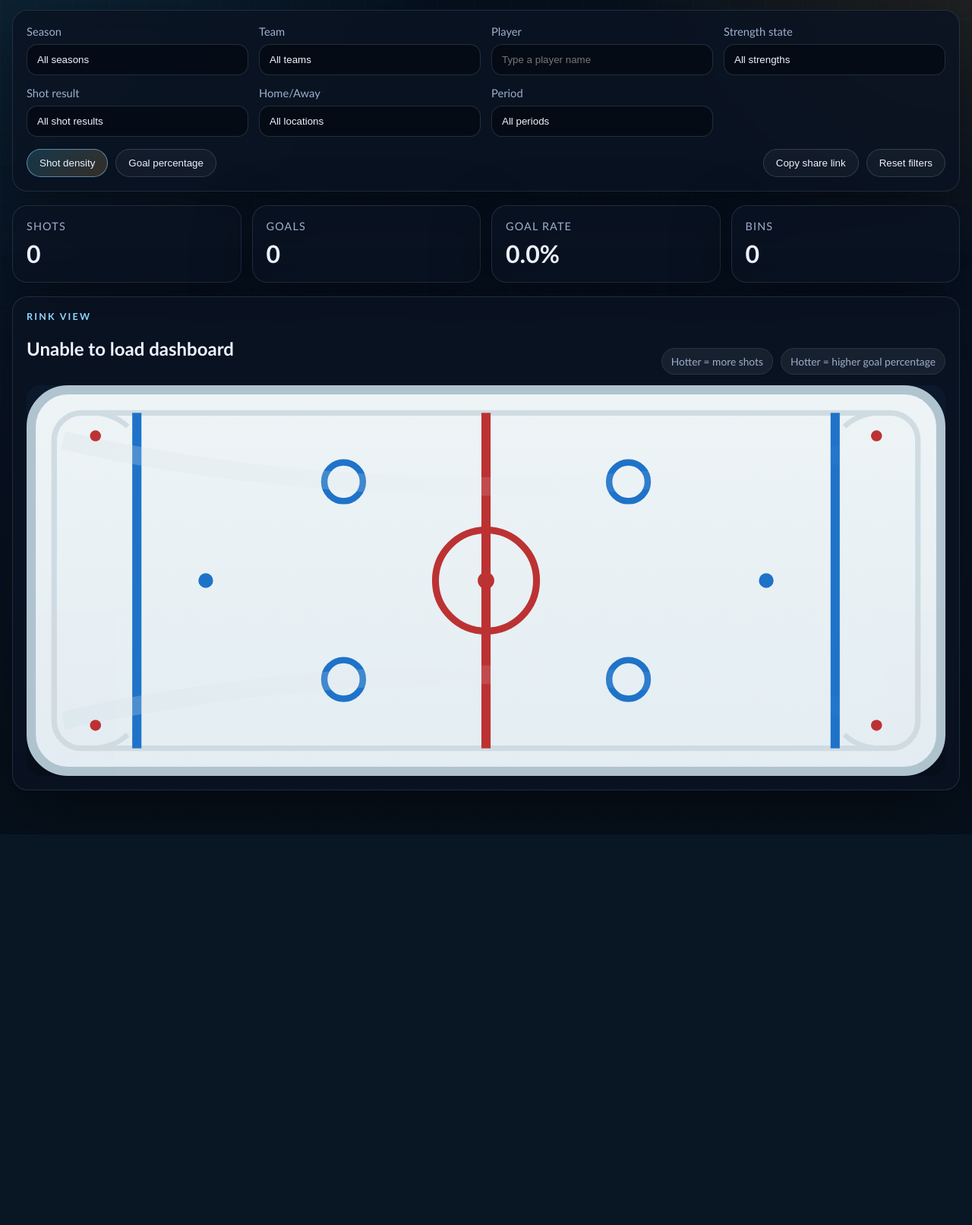
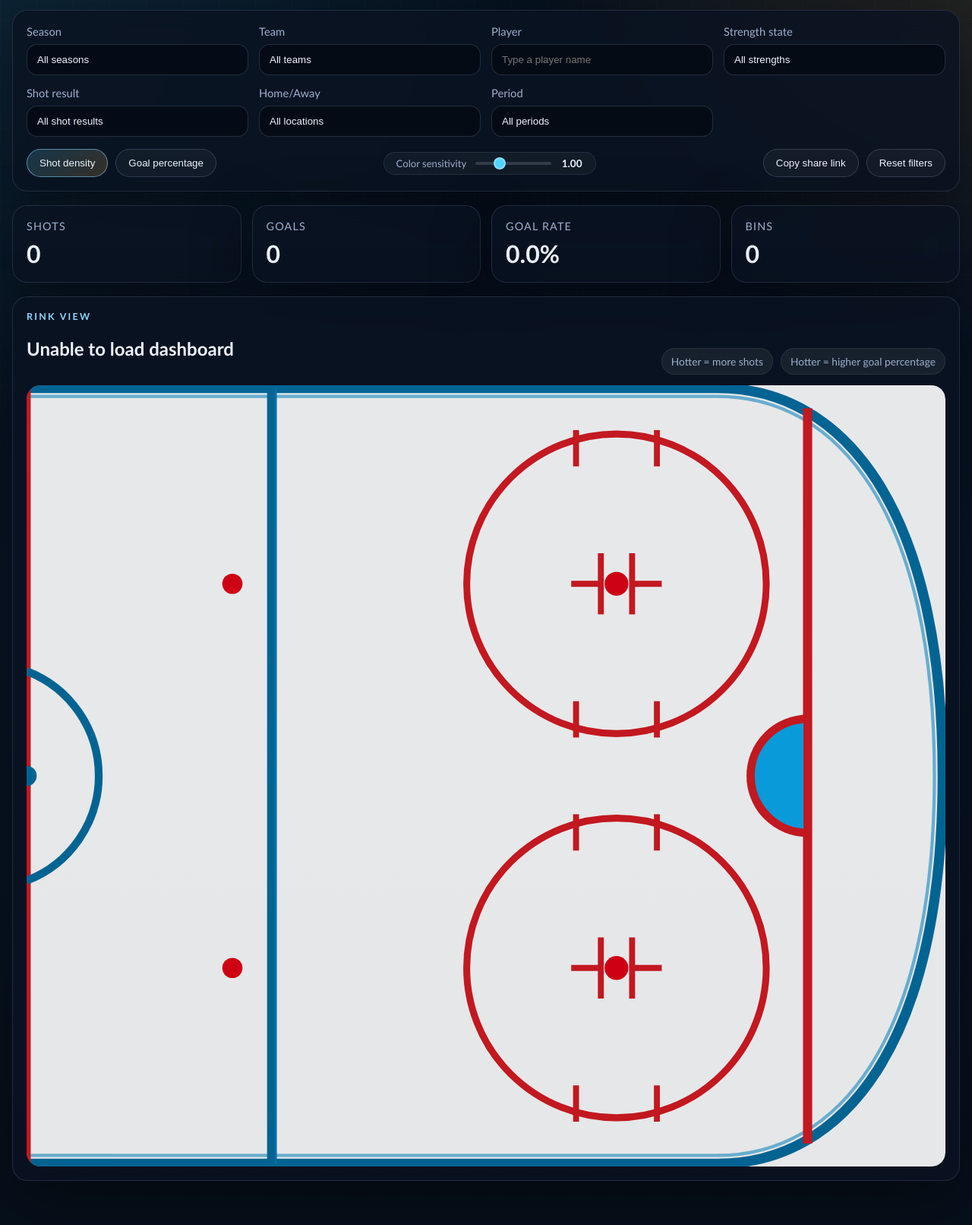
Before and after one commit to kevinrmatheson/HockeyShotMap, a Flask app: page / in a window 1280 px wide. Shown: the part 167-1779 px from the top of the page at 76% size. Before the commit the page ends 1265 px from the top, so only its background shows below. Run offline with Flask 3, Linux system fonts and the light colour scheme; data that the repository does not hold is empty.

Commit message:
Commit: Half-rink heatmap with 180° fold & crisp SVG
Half-rink view (0–100 x): discards shots past center red line
180° rotation fold in SQL: ABS(x) + CASE WHEN x<0 THEN -y ELSE y END — true spin, not mirror
Crisp vector rink (SVG, viewBox 0 0 100 85) — no JPEG artifacts
Color sensitivity slider (0.2–3.0) with power-curve gradient, shareable via URL
CSS aspect-ratio 100/85 matches coordinate system

```diff
--- a/visualization/query_engine.py
+++ b/visualization/query_engine.py
@@ -108,6 +108,7 @@ def get_summary(db_path: str, filters: HeatmapFilters) -> dict[str, Any]:
          SUM(CASE WHEN shot_result = 'Goal' THEN 1 ELSE 0 END) AS goal_count
       FROM shots
       WHERE {where_clause}
+        AND x IS NOT NULL
    """
 
    with _connect(db_path) as connection:
@@ -127,12 +128,13 @@ def get_heatmap_bins(db_path: str, filters: HeatmapFilters, bin_size: float = DE
    where_clause, params = _build_where(filters)
    query = f"""
       SELECT
-         CAST((x + 100.0) / ? AS INTEGER) AS bin_x,
-         CAST((y + 42.5) / ? AS INTEGER) AS bin_y,
+         CAST(ABS(x) / ? AS INTEGER) AS bin_x,
+         CAST(CASE WHEN x < 0 THEN (-y + 42.5) ELSE (y + 42.5) END / ? AS INTEGER) AS bin_y,
          COUNT(*) AS shot_count,
          SUM(CASE WHEN shot_result = 'Goal' THEN 1 ELSE 0 END) AS goal_count
       FROM shots
       WHERE {where_clause}
+        AND x IS NOT NULL
       GROUP BY bin_x, bin_y
       ORDER BY shot_count DESC
    """
@@ -146,7 +148,7 @@ def get_heatmap_bins(db_path: str, filters: HeatmapFilters, bin_size: float = DE
       goal_count = int(row["goal_count"] or 0) if row["goal_count"] is not None else 0
       x_bin = int(row["bin_x"])
       y_bin = int(row["bin_y"])
-      center_x = (x_bin * bin_size) - 100.0 + (bin_size / 2.0)
+      center_x = (x_bin * bin_size) + (bin_size / 2.0)
       center_y = (y_bin * bin_size) - 42.5 + (bin_size / 2.0)
       goal_pct = (goal_count / shot_count * 100.0) if shot_count else 0.0
 
--- a/visualization/static/css/app.css
+++ b/visualization/static/css/app.css
@@ -172,10 +172,12 @@ h1 {
 }
 
 .mode-toggle,
+.sens-control,
 .action-buttons {
    display: flex;
    gap: 10px;
    flex-wrap: wrap;
+   align-items: center;
 }
 
 .mode-button,
@@ -198,6 +200,67 @@ h1 {
 .mode-button.is-active {
    background: linear-gradient(135deg, rgba(83, 212, 255, 0.18), rgba(255, 179, 71, 0.18));
    border-color: rgba(141, 215, 255, 0.55);
+}
+
+.sens-control {
+   display: flex;
+   align-items: center;
+   gap: 10px;
+   background: rgba(255, 255, 255, 0.04);
+   border: 1px solid rgba(173, 197, 233, 0.12);
+   border-radius: 999px;
+   padding: 6px 16px;
+}
+
+.sens-label {
+   font-size: 0.82rem;
+   color: var(--muted);
+   white-space: nowrap;
+}
+
+.sens-slider {
+   -webkit-appearance: none;
+   appearance: none;
+   width: 100px;
+   height: 4px;
+   border-radius: 2px;
+   background: rgba(255, 255, 255, 0.15);
+   outline: none;
+   cursor: pointer;
+}
+
+.sens-slider::-webkit-slider-thumb {
+   -webkit-appearance: none;
+   appearance: none;
+   width: 16px;
+   height: 16px;
+   border-radius: 50%;
+   background: var(--accent-2);
+   border: 2px solid rgba(255, 255, 255, 0.3);
+   cursor: pointer;
+   transition: transform 0.12s ease;
+}
+
+.sens-slider::-webkit-slider-thumb:hover {
+   transform: scale(1.2);
+}
+
+.sens-slider::-moz-range-thumb {
+   width: 16px;
+   height: 16px;
+   border-radius: 50%;
+   background: var(--accent-2);
+   border: 2px solid rgba(255, 255, 255, 0.3);
+   cursor: pointer;
+}
+
+.sens-value {
+   font-size: 0.85rem;
+   font-weight: 700;
+   color: var(--text);
+   min-width: 2.2em;
+   text-align: center;
+   font-variant-numeric: tabular-nums;
 }
 
 .summary-grid {
@@ -253,7 +316,7 @@ h1 {
 .rink-stage {
    position: relative;
    width: 100%;
-   aspect-ratio: 200 / 85;
+   aspect-ratio: 100 / 85;
    overflow: hidden;
    border-radius: 18px;
    background: linear-gradient(180deg, rgba(14, 30, 52, 0.72), rgba(7, 16, 29, 0.92));
@@ -268,9 +331,10 @@ h1 {
 }
 
 .rink-image {
-   object-fit: cover;
-   opacity: 0.96;
-   filter: drop-shadow(0 30px 70px rgba(0, 0, 0, 0.24));
+   display: block;
+   object-fit: fill;
+   opacity: 0.9;
+   border-radius: 18px;
 }
 
 #heatmap-canvas {
--- a/visualization/static/js/app.js
+++ b/visualization/static/js/app.js
@@ -17,6 +17,8 @@ const controls = {
    goalPctMode: document.getElementById("goal-pct-mode"),
    copyLink: document.getElementById("copy-link-button"),
    reset: document.getElementById("reset-button"),
+   sensitivity: document.getElementById("sensitivity-slider"),
+   sensValue: document.getElementById("sens-value"),
 };
 
 const summaryEls = {
@@ -37,6 +39,7 @@ const state = {
    period: "all",
    mode: "density",
    bin_size: 5,
+   sensitivity: 1.0,
 };
 
 let currentBins = [];
@@ -58,6 +61,10 @@ function parseStateFromUrl() {
       const parsed = Number(params.get("bin_size"));
       if (!Number.isNaN(parsed) && parsed > 0) state.bin_size = parsed;
    }
+   if (params.get("sens")) {
+      const parsed = Number(params.get("sens"));
+      if (!Number.isNaN(parsed) && parsed > 0) state.sensitivity = parsed;
+   }
 }
 
 function syncUrl() {
@@ -71,6 +78,7 @@ function syncUrl() {
    if (state.period !== "all") params.set("period", state.period);
    if (state.mode !== "density") params.set("mode", state.mode);
    if (state.bin_size !== 5) params.set("bin_size", String(state.bin_size));
+   if (state.sensitivity !== 1.0) params.set("sens", String(state.sensitivity));
 
    const nextUrl = `${window.location.pathname}${params.toString() ? `?${params.toString()}` : ""}`;
    window.history.replaceState({}, "", nextUrl);
@@ -108,6 +116,8 @@ function syncControlsFromState() {
    controls.shotResult.value = state.shot_result;
    controls.homeAway.value = state.home_away;
    controls.period.value = state.period;
+   controls.sensitivity.value = String(state.sensitivity);
+   controls.sensValue.textContent = state.sensitivity.toFixed(2);
    setMode(state.mode);
 }
 
@@ -169,14 +179,17 @@ function resizeCanvas() {
 }
 
 function normalizeCanvasPoint(pointX, pointY) {
-   const x = ((pointX + 100) / 200) * canvasSize.width;
+   const x = (pointX / 100) * canvasSize.width;
    const y = ((42.5 - pointY) / 85) * canvasSize.height;
    return { x, y };
 }
 
 function heatColor(value, maxValue, mode, shotCount) {
    const safeMax = Math.max(1, maxValue);
-   const normalized = Math.min(1, value / safeMax);
+   const rawNormalized = Math.min(1, value / safeMax);
+   // Apply sensitivity as a power curve: <1 = ramp faster, >1 = ramp slower
+   const power = 1.0 / Math.max(0.1, state.sensitivity);
+   const normalized = Math.pow(rawNormalized, power);
    const intensity = Math.min(1, Math.max(0.15, shotCount / Math.max(1, currentSummary.shot_count || 1)));
 
    if (mode === "goal_pct") {
@@ -200,7 +213,7 @@ function renderHeatmap() {
    canvasContext.clearRect(0, 0, canvasSize.width, canvasSize.height);
    currentBins.forEach((bin) => {
       const position = normalizeCanvasPoint(bin.x, bin.y);
-      const binWidth = (state.bin_size / 200) * canvasSize.width;
+      const binWidth = (state.bin_size / 100) * canvasSize.width;
       const binHeight = (state.bin_size / 85) * canvasSize.height;
       const value = state.mode === "goal_pct" ? bin.goal_pct : bin.shot_count;
       const maxValue = state.mode === "goal_pct"
@@ -222,7 +235,7 @@ function updateTooltip(event) {
    const x = (event.clientX - rect.left) * (canvasSize.width / rect.width);
    const y = (event.clientY - rect.top) * (canvasSize.height / rect.height);
 
-   const binWidth = (state.bin_size / 200) * canvasSize.width;
+   const binWidth = (state.bin_size / 100) * canvasSize.width;
    const binHeight = (state.bin_size / 85) * canvasSize.height;
    const hovered = currentBins.find((bin) => {
       const position = normalizeCanvasPoint(bin.x, bin.y);
@@ -323,6 +336,11 @@ async function initialize() {
    });
    controls.densityMode.addEventListener("click", () => setModeAndRefresh("density"));
    controls.goalPctMode.addEventListener("click", () => setModeAndRefresh("goal_pct"));
+   controls.sensitivity.addEventListener("input", () => {
+      state.sensitivity = Number(controls.sensitivity.value);
+      controls.sensValue.textContent = state.sensitivity.toFixed(2);
+      renderHeatmap();
+   });
    controls.copyLink.addEventListener("click", async () => {
       await navigator.clipboard.writeText(window.location.href);
       controls.copyLink.textContent = "Copied";
@@ -339,6 +357,9 @@ async function initialize() {
       state.home_away = "all";
       state.period = "all";
       state.mode = "density";
+      state.sensitivity = 1.0;
+      controls.sensitivity.value = "1.0";
+      controls.sensValue.textContent = "1.00";
       syncControlsFromState();
       refreshDashboard().catch(console.error);
    });
--- a/visualization/templates/index.html
+++ b/visualization/templates/index.html
@@ -64,6 +64,11 @@
                <button id="density-mode" class="mode-button is-active" type="button">Shot density</button>
                <button id="goal-pct-mode" class="mode-button" type="button">Goal percentage</button>
             </div>
+            <div class="sens-control">
+               <label for="sensitivity-slider" class="sens-label">Color sensitivity</label>
+               <input id="sensitivity-slider" type="range" min="0.2" max="3.0" step="0.05" value="1.0" class="sens-slider">
+               <span id="sens-value" class="sens-value">1.0</span>
+            </div>
             <div class="action-buttons">
                <button id="copy-link-button" class="ghost-button" type="button">Copy share link</button>
                <button id="reset-button" class="ghost-button" type="button">Reset filters</button>
```
Also changed, not shown: visualization/static/assets/rink.jpg (added), visualization/static/assets/rink.svg.
